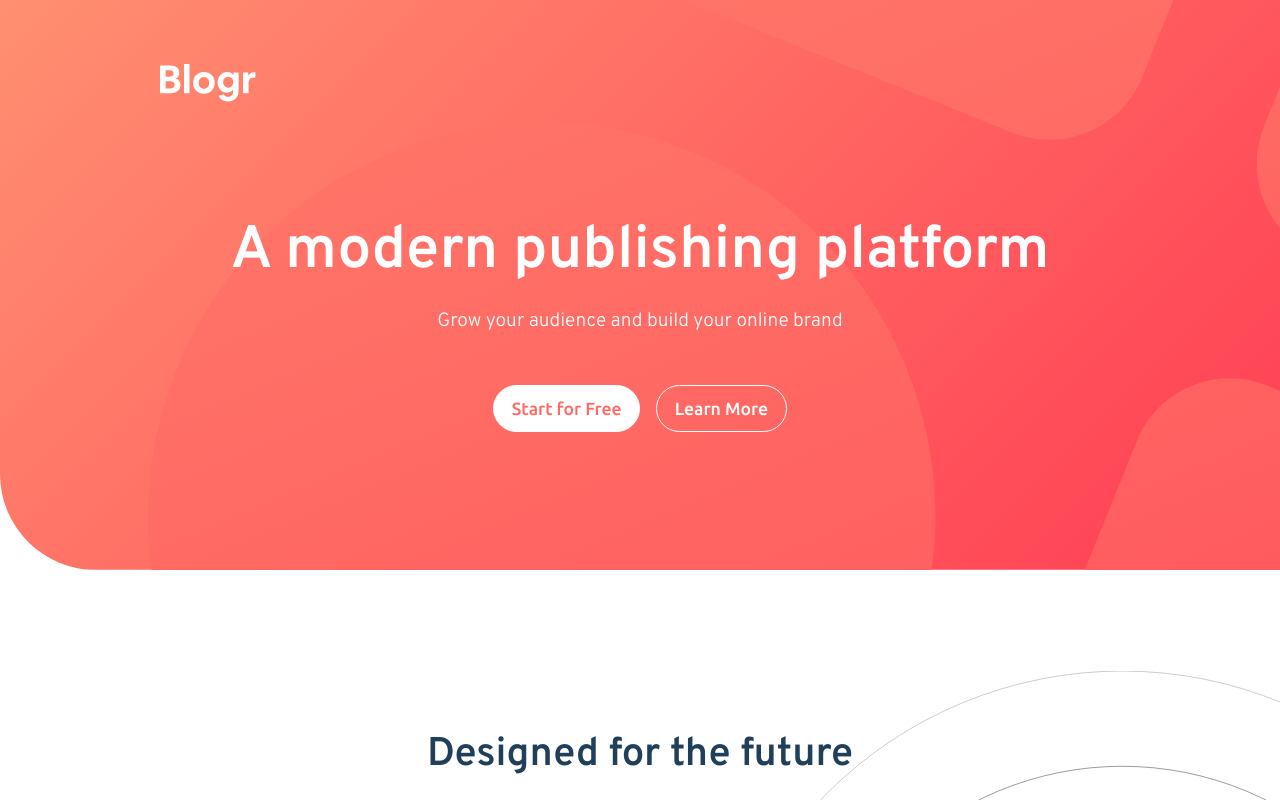
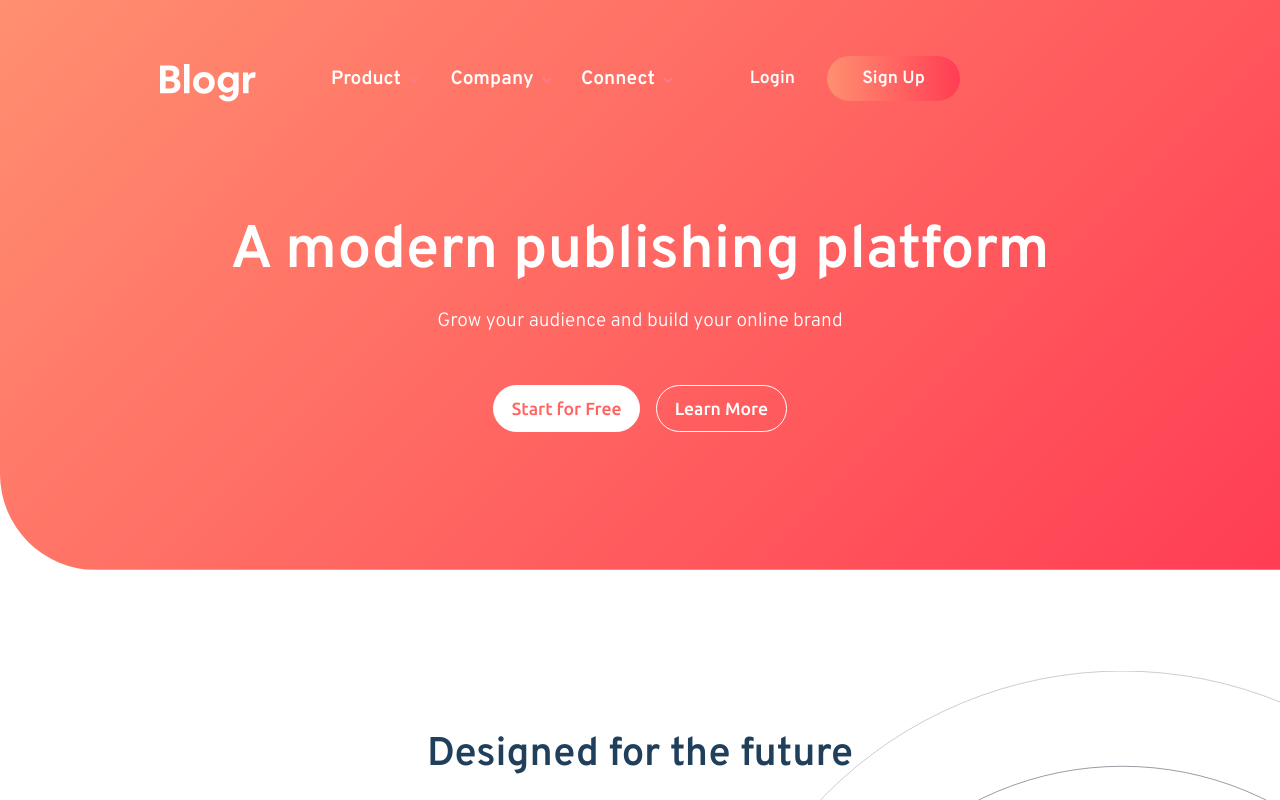
Before and after one commit to SoulRvr29/blogr-landing-page, a React (Vite) app: page / in a window 1280 px wide. Shown: the top 800 px of the page. Built offline with nearby package versions, Linux system fonts and the light colour scheme.

Commit message:
partially working menu

```diff
--- a/src/Header.jsx
+++ b/src/Header.jsx
@@ -2,15 +2,31 @@ import logo from "./assets/logo.svg";
 import menu from "./assets/icon-hamburger.svg";
 import bkgMobile from "./assets/bg-pattern-intro-mobile.svg";
 import bkgDesktop from "./assets/bg-pattern-intro-desktop.svg";
+import { useState } from "react";
 
 const Header = () => {
+  const [listBtn, changeListBtn] = useState(false);
+  // const navList = document.querySelector(".nav-list");
+
+  const listBtnHandler = () => {
+    changeListBtn((btn) => (btn = !btn));
+    // navList.style = d
+  };
+
   return (
     <header>
       <img className="bkg-mobile" src={bkgMobile} title="background"></img>
       <img className="bkg-desktop" src={bkgDesktop} title="background"></img>
       <nav>
-        <img src={logo} title="logo"></img> <img src={menu} alt="menu" />
+        <img
+          className="list-button"
+          onClick={listBtnHandler}
+          src={logo}
+          title="logo"
+        ></img>{" "}
+        <img src={menu} alt="menu" />
       </nav>
+      <div className="bkg"></div>
       <section>
         <h1>A modern publishing platform</h1>
         <p>Grow your audience and build your online brand</p>
@@ -19,6 +35,43 @@ const Header = () => {
           <button>Learn More</button>
         </div>
       </section>
+      <div className="list-container">
+        <div className="nav-list">
+          <ul>
+            <li>
+              <h4>Product</h4>
+              <ol>
+                <li>Overview</li>
+                <li>Pricing</li>
+                <li>Marketplace</li>
+                <li>Features</li>
+                <li>Itegrations</li>
+              </ol>
+            </li>
+            <li>
+              <h4>Company</h4>
+              <ol>
+                <li>About</li>
+                <li>Team</li>
+                <li>Blog</li>
+                <li>Careers</li>
+              </ol>
+            </li>
+            <li>
+              <h4>Connect</h4>
+              <ol>
+                <li>Contact</li>
+                <li>Newsletter</li>
+                <li>LinkedIn</li>
+              </ol>
+            </li>
+          </ul>
+          <div className="login-section">
+            <button className="login">Login</button>
+            <button className="sign-up">Sign Up</button>
+          </div>
+        </div>
+      </div>
     </header>
   );
 };
--- a/src/css/_header.scss
+++ b/src/css/_header.scss
@@ -10,8 +10,9 @@ header {
   background-repeat: no-repeat;
   background-position: center;
   border-radius: 0 0 0 6rem;
-  overflow: hidden;
+  // overflow: hidden;
   .bkg-mobile {
+    display: none;
     z-index: -1;
     position: absolute;
     top: -16rem;
@@ -27,11 +28,13 @@ header {
   }
 
   nav {
+    @include flex(row, space-between);
+    border: $Light-red;
+    position: relative;
+
     img:first-child {
       width: 5rem;
     }
-    border: $Light-red;
-    @include flex(row, space-between);
   }
 
   section {
@@ -74,4 +77,78 @@ header {
       }
     }
   }
+  .list-container {
+    position: absolute;
+    top: 0;
+    left: 0;
+    width: 100vw;
+    margin-top: 7.5rem;
+    z-index: 5;
+    .nav-list {
+      // display: none;
+      box-shadow: 0.7rem 1.1rem 2rem rgba(0, 0, 0, 0.295);
+      width: 85%;
+      margin: 0 auto;
+      background: white;
+      border-radius: 0.3rem;
+      ul {
+        list-style-type: none;
+        color: $headings;
+        padding: 1.5rem;
+        text-align: center;
+        li {
+          &:last-child {
+            border-bottom: 1px solid rgb(232, 232, 235);
+          }
+          h4 {
+            font-size: 1.2rem;
+            margin-bottom: 1.5rem;
+            &::after {
+              margin-left: 0.5rem;
+              content: url(../assets/icon-arrow-dark.svg);
+            }
+          }
+          ol {
+            // display: none;
+            border-radius: 0.3rem;
+            background-color: rgb(232, 232, 235);
+            list-style-type: none;
+            padding: 0.5rem;
+            width: 100%;
+            margin-bottom: 1.5rem;
+            li {
+              text-align: center;
+              font-size: 1rem;
+              font-weight: bold;
+              color: $body-copy;
+              margin: 1.1rem;
+            }
+          }
+        }
+      }
+    }
+    .login-section {
+      width: 100%;
+      padding-bottom: 2rem;
+      button {
+        display: block;
+        margin: 0 auto;
+        font-family: "Overpass", sans-serif;
+        font-weight: bold;
+        font-size: 1.1rem;
+        border: none;
+      }
+      .login {
+        background: none;
+        color: $headings;
+        margin-bottom: 1rem;
+      }
+      .sign-up {
+        color: $text;
+        background: linear-gradient(to right, $Very-light-red, $Light-red);
+        padding: 0.7rem 2.2rem;
+        border-radius: 4rem;
+      }
+    }
+  }
 }
--- a/src/css/_mediaQuerries.scss
+++ b/src/css/_mediaQuerries.scss
@@ -8,7 +8,7 @@
       display: none;
     }
     .bkg-desktop {
-      display: block;
+      // display: block;
     }
     nav {
       img {
@@ -26,6 +26,57 @@
       }
       p {
         font-size: 1.2rem;
+      }
+    }
+
+    .list-container {
+      .nav-list {
+        max-width: clamp(1rem, 50%, 50rem);
+        display: flex;
+        justify-content: space-between;
+        background: none;
+        box-shadow: none;
+        position: relative;
+        top: -4rem;
+        // right: 3rem;
+        ul {
+          padding: 0 !important;
+          display: flex;
+          gap: 1rem;
+          align-items: center;
+          color: white;
+
+          li {
+            min-width: 110px;
+            &:last-child {
+              border: none;
+            }
+          }
+          h4 {
+            margin: 0 !important;
+          }
+
+          ol {
+            display: none;
+            li {
+            }
+          }
+        }
+      }
+    }
+    .login-section {
+      display: flex;
+      align-items: center;
+      justify-content: flex-end;
+      padding: 0 !important;
+      button {
+        margin: 0 !important;
+      }
+      .login {
+        color: white !important;
+        margin-right: 2rem !important;
+      }
+      .sign-up {
       }
     }
   }
--- a/src/css/main.css
+++ b/src/css/main.css
@@ -40,9 +40,9 @@ header {
   background-repeat: no-repeat;
   background-position: center;
   border-radius: 0 0 0 6rem;
-  overflow: hidden;
 }
 header .bkg-mobile {
+  display: none;
   z-index: -1;
   position: absolute;
   top: -16rem;
@@ -56,11 +56,12 @@ header .bkg-desktop {
   left: -28rem;
 }
 header nav {
-  border: hsl(353, 100%, 62%);
   display: flex;
   flex-direction: row;
   justify-content: space-between;
   align-items: center;
+  border: hsl(353, 100%, 62%);
+  position: relative;
 }
 header nav img:first-child {
   width: 5rem;
@@ -104,6 +105,76 @@ header section .header-btn button:hover {
   color: hsl(0, 0%, 100%);
   border-color: hsl(356, 100%, 66%);
 }
+header .list-container {
+  position: absolute;
+  top: 0;
+  left: 0;
+  width: 100vw;
+  margin-top: 7.5rem;
+  z-index: 5;
+}
+header .list-container .nav-list {
+  box-shadow: 0.7rem 1.1rem 2rem rgba(0, 0, 0, 0.295);
+  width: 85%;
+  margin: 0 auto;
+  background: white;
+  border-radius: 0.3rem;
+}
+header .list-container .nav-list ul {
+  list-style-type: none;
+  color: hsl(208, 49%, 24%);
+  padding: 1.5rem;
+  text-align: center;
+}
+header .list-container .nav-list ul li:last-child {
+  border-bottom: 1px solid rgb(232, 232, 235);
+}
+header .list-container .nav-list ul li h4 {
+  font-size: 1.2rem;
+  margin-bottom: 1.5rem;
+}
+header .list-container .nav-list ul li h4::after {
+  margin-left: 0.5rem;
+  content: url(../assets/icon-arrow-dark.svg);
+}
+header .list-container .nav-list ul li ol {
+  border-radius: 0.3rem;
+  background-color: rgb(232, 232, 235);
+  list-style-type: none;
+  padding: 0.5rem;
+  width: 100%;
+  margin-bottom: 1.5rem;
+}
+header .list-container .nav-list ul li ol li {
+  text-align: center;
+  font-size: 1rem;
+  font-weight: bold;
+  color: hsl(207, 13%, 34%);
+  margin: 1.1rem;
+}
+header .list-container .login-section {
+  width: 100%;
+  padding-bottom: 2rem;
+}
+header .list-container .login-section button {
+  display: block;
+  margin: 0 auto;
+  font-family: "Overpass", sans-serif;
+  font-weight: bold;
+  font-size: 1.1rem;
+  border: none;
+}
+header .list-container .login-section .login {
+  background: none;
+  color: hsl(208, 49%, 24%);
+  margin-bottom: 1rem;
+}
+header .list-container .login-section .sign-up {
+  color: hsl(0, 0%, 100%);
+  background: linear-gradient(to right, hsl(13, 100%, 72%), hsl(353, 100%, 62%));
+  padding: 0.7rem 2.2rem;
+  border-radius: 4rem;
+}
 
 footer {
   margin-top: 6rem;
@@ -140,9 +211,6 @@ footer ul li {
   header .bkg-mobile {
     display: none;
   }
-  header .bkg-desktop {
-    display: block;
-  }
   header nav img:first-child {
     width: 6rem;
   }
@@ -154,6 +222,47 @@ footer ul li {
   }
   header section p {
     font-size: 1.2rem;
+  }
+  header .list-container .nav-list {
+    max-width: clamp(1rem, 50%, 50rem);
+    display: flex;
+    justify-content: space-between;
+    background: none;
+    box-shadow: none;
+    position: relative;
+    top: -4rem;
+  }
+  header .list-container .nav-list ul {
+    padding: 0 !important;
+    display: flex;
+    gap: 1rem;
+    align-items: center;
+    color: white;
+  }
+  header .list-container .nav-list ul li {
+    min-width: 110px;
+  }
+  header .list-container .nav-list ul li:last-child {
+    border: none;
+  }
+  header .list-container .nav-list ul h4 {
+    margin: 0 !important;
+  }
+  header .list-container .nav-list ul ol {
+    display: none;
+  }
+  header .login-section {
+    display: flex;
+    align-items: center;
+    justify-content: flex-end;
+    padding: 0 !important;
+  }
+  header .login-section button {
+    margin: 0 !important;
+  }
+  header .login-section .login {
+    color: white !important;
+    margin-right: 2rem !important;
   }
   main {
     overflow: hidden;
@@ -272,6 +381,9 @@ main h3 {
   font-size: 1.7rem;
   margin: 2.6rem 2rem 0.8rem 2rem;
 }
+main .editor-article {
+  z-index: -1;
+}
 main .editor-article img:first-child {
   scale: 110%;
   max-width: 30rem;
--- a/src/css/main.scss
+++ b/src/css/main.scss
@@ -37,6 +37,7 @@ main {
     margin: 2.6rem 2rem 0.8rem 2rem;
   }
   .editor-article {
+    z-index: -1;
     img:first-child {
       scale: 110%;
       max-width: 30rem;
```
Also changed, not shown: 1 other file (tests, documents, lock files or other folders).
